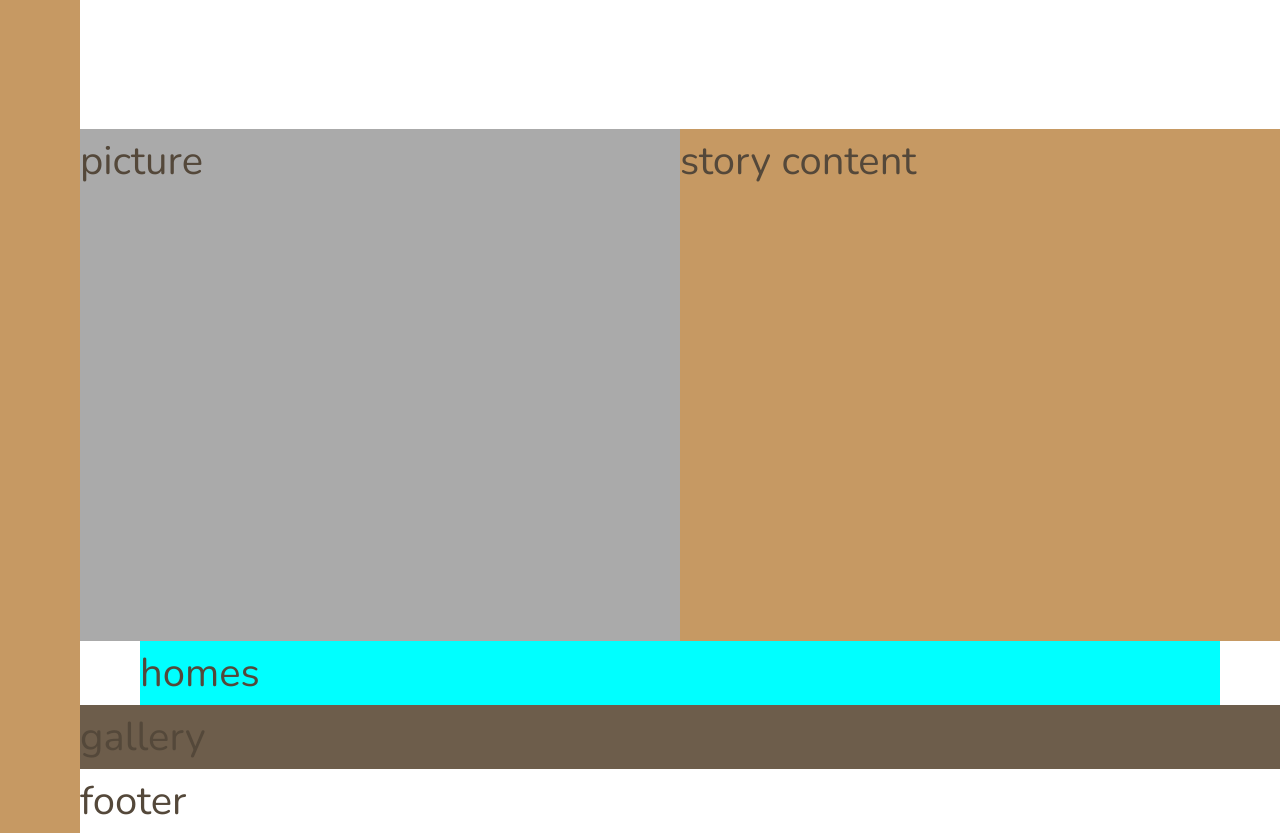
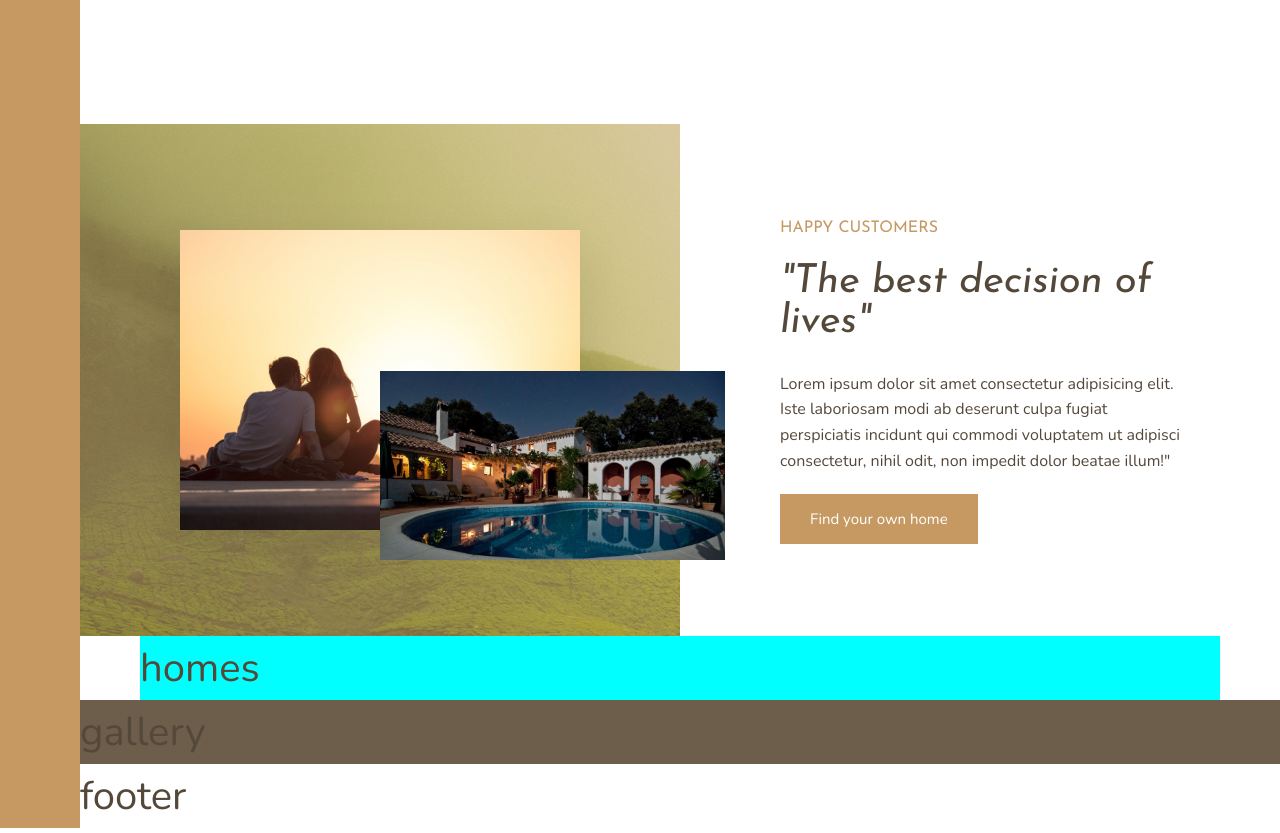
Before and after one commit to meet-vaghasiya/nexter, a website: page index.html in a window 1280 px wide. Shown: the part 1400-2233 px from the top of the page. Drawn offline with nearby package versions, Linux system fonts and the light colour scheme.

Commit message:
story section is added

```diff
--- a/index.html
+++ b/index.html
@@ -84,11 +84,20 @@
     </div>
 
     <div class="story__pictures">
-        picture
+        <img src="img/story-1.jpeg" alt="Story 1" class="story__img--1">
+        <img src="img/story-2.jpeg" alt="Story 1" class="story__img--2">
     </div>
 
     <div class="story__content">
-        story content
+        <h2 class="heading-3  mb-sm">Happy customers</h2>
+        <h3 class="heading-2 mb-m">&#34;The best decision of lives&#34;</h3>
+        <p class="mb-sm story__text">Lorem ipsum dolor sit amet consectetur adipisicing elit. Iste laboriosam modi ab
+            deserunt culpa
+            fugiat
+            perspiciatis incidunt qui commodi voluptatem ut adipisci consectetur, nihil odit, non impedit dolor beatae
+            illum!&#34;
+        </p>
+        <button class="btn">Find your own home</button>
     </div>
 
     <div class="homes">
--- a/sass/_story.scss
+++ b/sass/_story.scss
@@ -2,15 +2,37 @@
     &__pictures {
         background-color: $color-grey-light-2;
         grid-column: full-start / col-end 4;
+
+        display: grid;
+        grid-template-columns: repeat(6, 1fr);
+        grid-template-rows: repeat(6, 1fr);
+        align-items: center;
+        background-image: linear-gradient(rgba($color-primary, 0.5), rgba($color-primary, 0.5)), url("../img/back.jpg");
     }
     &__content {
-        background-color: $color-primary;
+        padding: 10rem;
         grid-column: col-start 5 / full-end;
+
+        display: grid;
+        align-content: center;
+        justify-items: start;
+    }
+    &__text {
+        font-size: 1.6rem;
+    }
+
+    &__img {
+        &--1 {
+            width: 100%;
+            grid-row: 2/6;
+            grid-column: 2/6;
+            box-shadow: 0 2rem 5rem rgba(#000, 0.1);
+        }
+        &--2 {
+            width: 115%;
+            grid-column: 4/7;
+            grid-row: 4/6;
+            z-index: 20;
+        }
     }
 }
-
-.story__pictures {
-}
-
-.story__content {
-}
--- a/sass/_typography.scss
+++ b/sass/_typography.scss
@@ -9,18 +9,61 @@
 }
 .heading-2 {
     @extend %heading;
+    font-size: 4rem;
+    font-style: italic;
+    line-height: 1;
+
+    &--light {
+        color: $color-grey-dark-1;
+    }
+    &--dark {
+        color: $color-grey-dark-2;
+    }
 }
 .heading-3 {
     @extend %heading;
+    font-size: 1.6rem;
+    text-transform: uppercase;
+    color: $color-primary;
 }
 .heading-4 {
     @extend %heading;
-    font-size: 1.9rem;
+    font-size: 1.8rem;
 
     &--light {
-        color: $color-grey-light-1;
+        color: $color-primary;
     }
     &--dark {
-        color: $color-grey-dark-1;
+        color: $color-primary-dark;
     }
 }
+
+.btn {
+    background-color: $color-primary;
+    color: #fff;
+    padding: 1.5rem 3rem;
+    font-family: $font-primary;
+    cursor: pointer;
+    border: none;
+    font-size: 1.5rem;
+
+    &:hover {
+        background-color: $color-primary-dark;
+    }
+}
+
+.mb-sm {
+    margin-bottom: 2rem;
+}
+.mb-m {
+    margin-bottom: 3rem;
+}
+.mb-l {
+    margin-bottom: 5rem;
+}
+.mb-xl {
+    margin-bottom: 7rem;
+}
+.mb-xxl {
+    margin-bottom: 10rem;
+}
```
Also changed, not shown: notes.md (+2 -0 lines), css/style.css.
